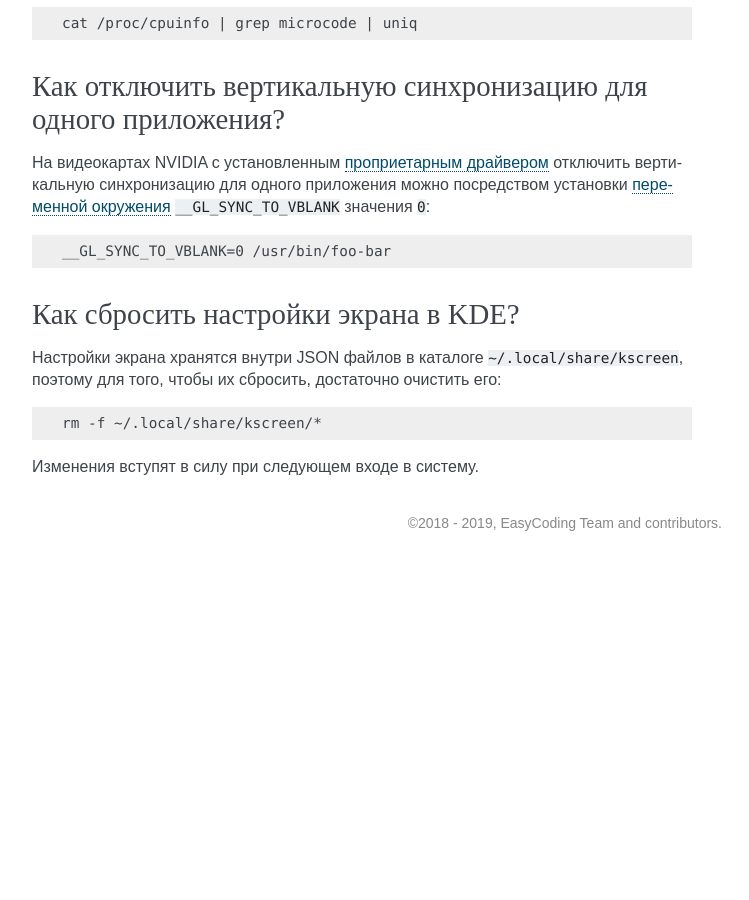
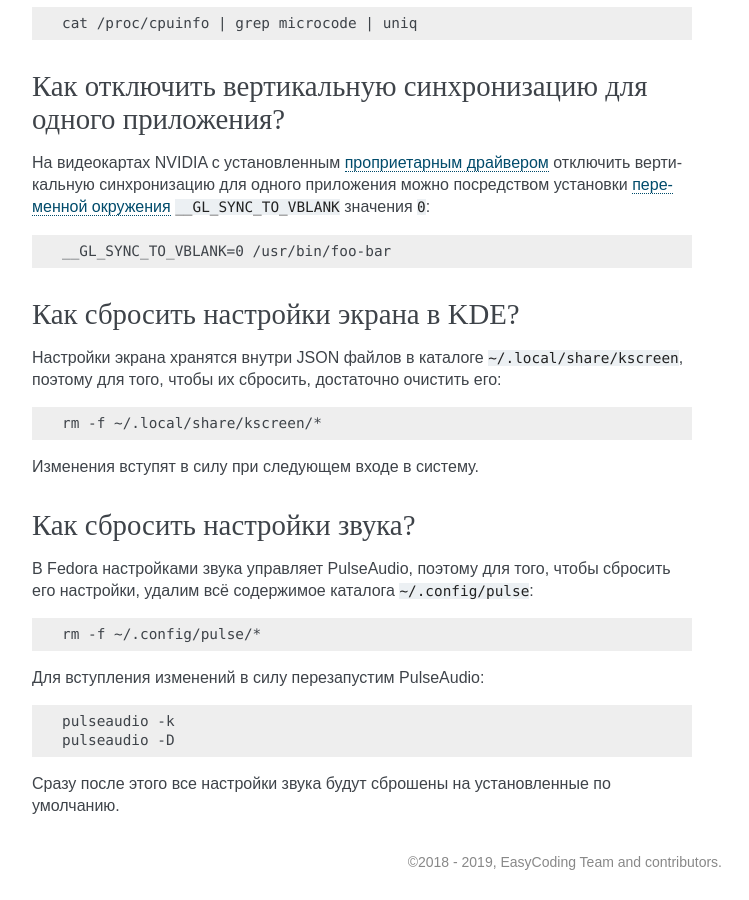
Before and after one commit to RussianFedora/FAQ, a Sphinx documentation site: the page built from source/hardware.rst, in a window 1280 px wide and 900 px high, scrolled down 9982 px. Shown: the whole window, without its empty margins (388-1137 px from the left). Built offline with Sphinx 7.4.7, drawn with Linux system fonts in a browser that asks for light colours; before the commit the page ends 10543 px from its top, so only the background shows below that; some of the changed text lies outside the part shown.

Commit message:
Added question about reseting PulseAudio settings.

```diff
--- a/source/hardware.rst
+++ b/source/hardware.rst
@@ -557,3 +557,24 @@ ICC профиль можно получить либо на сайте прои
     rm -f ~/.local/share/kscreen/*
 
 Изменения вступят в силу при следующем входе в систему.
+
+.. index:: audio card, audio, sound, pulse audio, reset, settings
+.. _pa-reset:
+
+Как сбросить настройки звука?
+================================
+
+В Fedora настройками звука управляет PulseAudio, поэтому для того, чтобы сбросить его настройки, удалим всё содержимое каталога ``~/.config/pulse``:
+
+.. code-block:: bash
+
+    rm -f ~/.config/pulse/*
+
+Для вступления изменений в силу перезапустим PulseAudio:
+
+.. code-block:: bash
+
+    pulseaudio -k
+    pulseaudio -D
+
+Сразу после этого все настройки звука будут сброшены на установленные по умолчанию.
```
